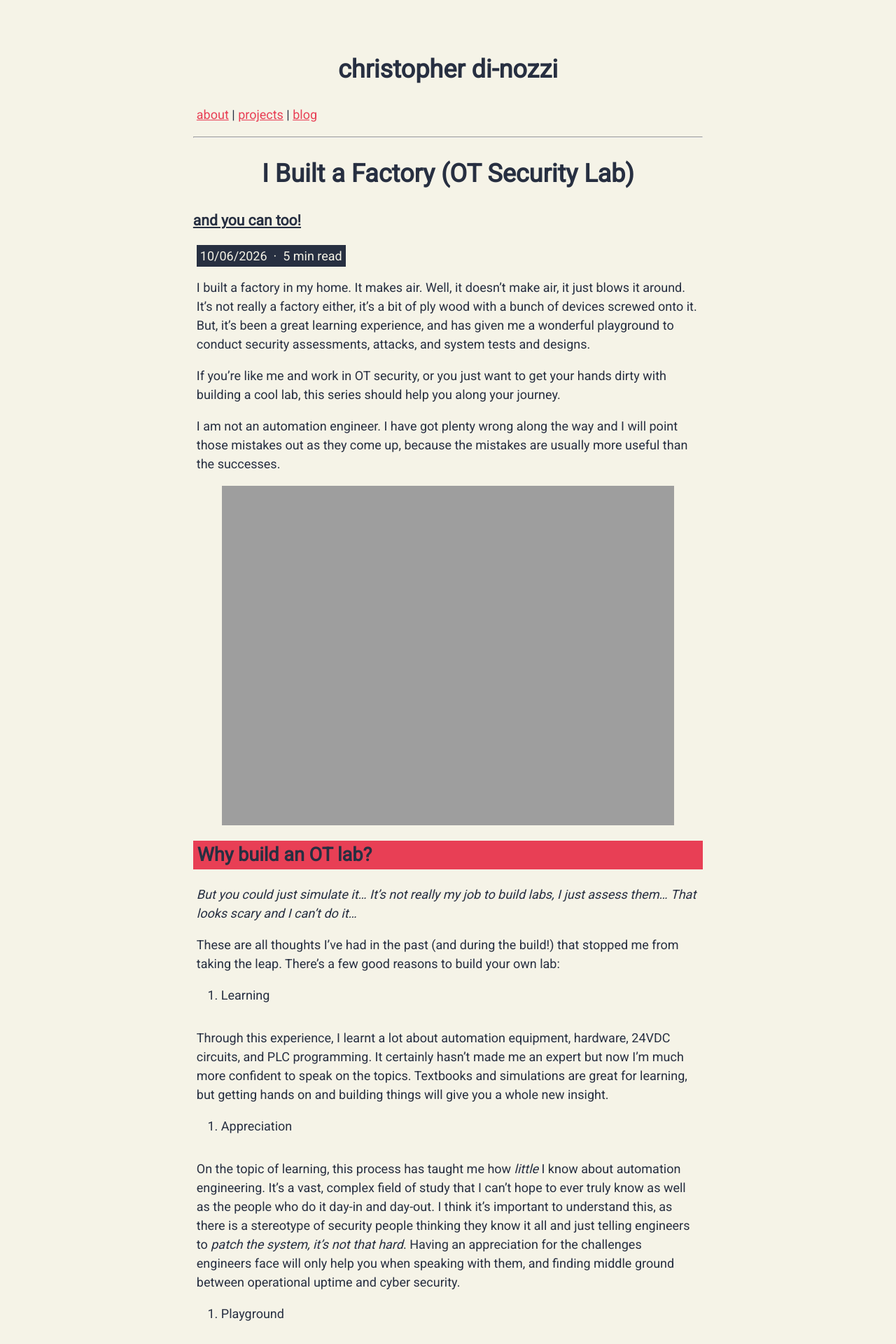
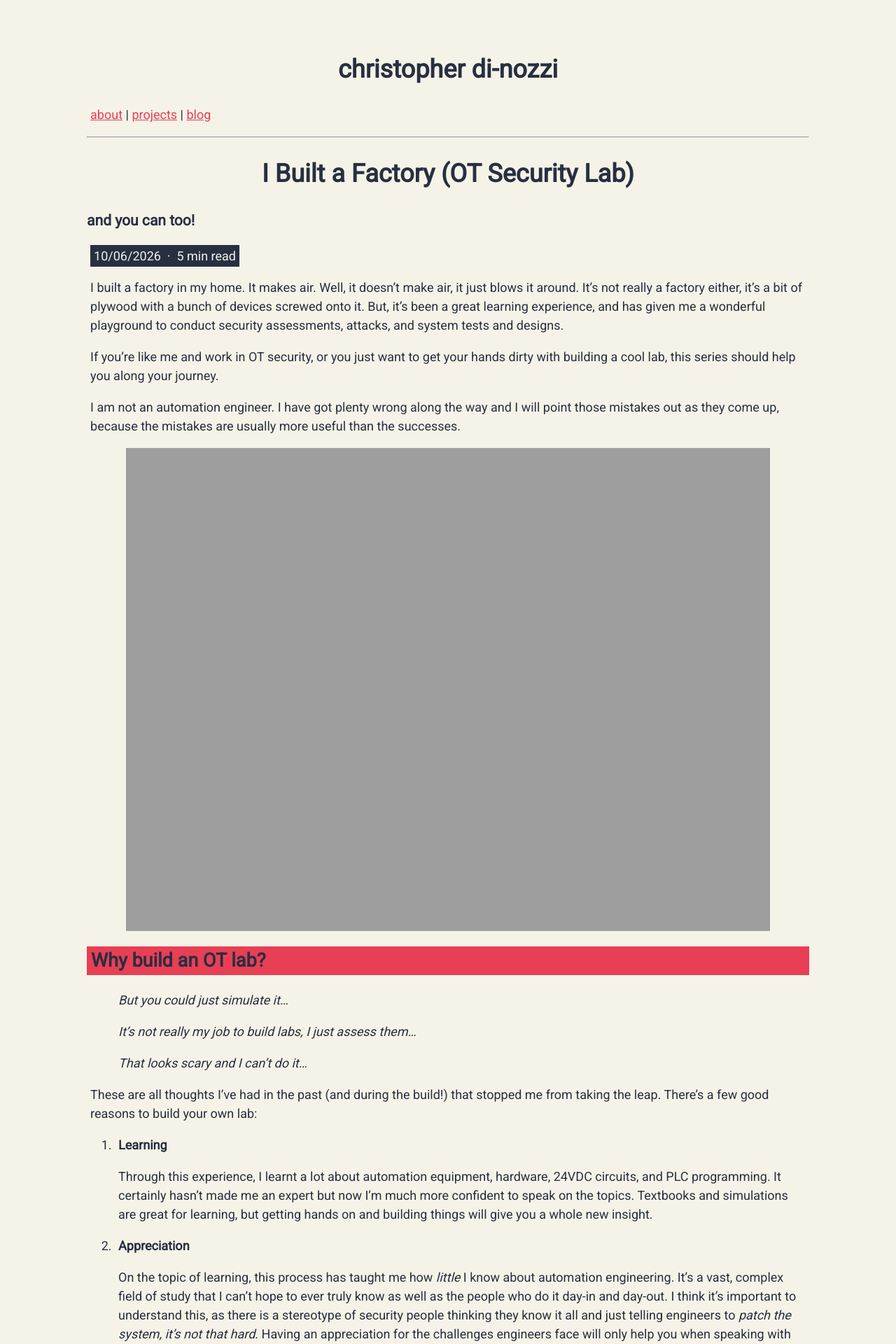
Before and after one commit to chrisdinozzi/chrisdinozzi.github.io, a Jekyll site: the page built from _posts/2026-06-10-ot-lab-intro.md, in a window 1280 px wide. Shown: the top 1920 px of the page at 70% size. Built offline with Jekyll 4.4.1, drawn with Linux system fonts in a browser that asks for light colours; some of the changed text lies outside the part shown.

Commit message:
bunch of changes

```diff
--- a/_posts/2026-06-10-ot-lab-intro.md
+++ b/_posts/2026-06-10-ot-lab-intro.md
@@ -6,37 +6,38 @@ date: 2026-06-10
 description: "An overview of my OT security lab and an index of all the upcoming blog posts related to it."
 ---
 
-I built a factory in my home. It makes air. Well, it doesn't make air, it just blows it around. It's not really a factory either, it's a bit of ply wood with a bunch of devices screwed onto it. But, it's been a great learning experience, and has given me a wonderful playground to conduct security assessments, attacks, and system tests and designs.
+I built a factory in my home. It makes air. Well, it doesn't make air, it just blows it around. It's not really a factory either, it's a bit of plywood with a bunch of devices screwed onto it. But, it's been a great learning experience, and has given me a wonderful playground to conduct security assessments, attacks, and system tests and designs.
 
 If you're like me and work in OT security, or you just want to get your hands dirty with building a cool lab, this series should help you along your journey.
-
 
 I am not an automation engineer. I have got plenty wrong along the way and I will point those mistakes out as they come up, because the mistakes are usually more useful than the successes.
 
 ![The completed OT lab on a plywood board, showing the Siemens S7-1200 PLC, power supply, ethernet switch, buttons and fan](https://cdino.net/blog/res/ot-lab-complete-rig.jpg)
 
 ## Why build an OT lab?
-*But you could just simulate it...*
-*It's not really my job to build labs, I just assess them...*
-*That looks scary and I can't do it...*
+>*But you could just simulate it...*
+
+>*It's not really my job to build labs, I just assess them...*
+
+>*That looks scary and I can't do it...*
 
 These are all thoughts I've had in the past (and during the build!) that stopped me from taking the leap. There's a few good reasons to build your own lab:
 
-1. Learning
+1. **Learning**
 
-Through this experience, I learnt a lot about automation equipment, hardware, 24VDC circuits, and PLC programming. It certainly hasn't made me an expert but now I'm much more confident to speak on the topics.
-Textbooks and simulations are great for learning, but getting hands on and building things will give you a whole new insight.
+    Through this experience, I learnt a lot about automation equipment, hardware, 24VDC circuits, and PLC programming. It certainly hasn't made me an expert but now I'm much more confident to speak on the topics.
+    Textbooks and simulations are great for learning, but getting hands on and building things will give you a whole new insight.
 
-2. Appreciation
+2. **Appreciation**
 
-On the topic of learning, this process has taught me how *little* I know about automation engineering. It's a vast, complex field of study that I can't hope to ever truly know as well as the people who do it day-in and day-out.
-I think it's important to understand this, as there is a stereotype of security people thinking they know it all and just telling engineers to *patch the system, it's not that hard*.
-Having an appreciation for the challenges engineers face will only help you when speaking with them, and finding middle ground between operational uptime and cyber security.
+    On the topic of learning, this process has taught me how *little* I know about automation engineering. It's a vast, complex field of study that I can't hope to ever truly know as well as the people who do it day-in and day-out.
+    I think it's important to understand this, as there is a stereotype of security people thinking they know it all and just telling engineers to *patch the system, it's not that hard*.
+    Having an appreciation for the challenges engineers face will only help you when speaking with them, and finding middle ground between operational uptime and cyber security.
 
-3. Playground
+3. **Playground**
 
-Building a lab like this gives you a great test bed to further your knowledge about industrial protocols (Modbus/OPC-UA), systems (UNS, SCADA, Historians), and design principles (Network Segmentation, Access Control).
-Being able to quickly spin up a new system, connect it to real hardware, and start playing, gives you an advantage over many other professionals.
+    Building a lab like this gives you a great test bed to further your knowledge about industrial protocols (Modbus/OPC-UA), systems (UNS, SCADA, Historians), and design principles (Network Segmentation, Access Control).
+    Being able to quickly spin up a new system, connect it to real hardware, and start playing, gives you an advantage over many other professionals.
 
 ## Who is this for?
 If you work in OT security and have never had your hands on the hardware, this is for you. If you come from IT and want to understand what makes OT different, this is for you too. And if you just want to build a PLC lab on your kitchen table, the build posts should get you most of the way there.
@@ -54,15 +55,18 @@ I wouldn't encourage *anyone* to copy and paste what I've done, for two reasons:
 ## The Series
 There are 4 main parts to this series that follows a fairly logical flow.
 ### Design
-- OT Homelab Design - the high level view on the hardware build, network, and systems
+- **OT Homelab Design** - the high level view on the hardware build, network, and systems
+
 ### Build
-- The Rig - building the actual hardware-on-a-board. This won't be extensive, step-by-step, but will include some of my choices during the build and some helpful tips to avoid the mistakes I made. This will also include configuring and programming the PLC.
-- UNS - The architecture and implementation of my UNS system
-- SCADA and Historian - The architecture and implementation of my SCADA and Historian systems.
+- **The Rig** - building the actual hardware-on-a-board. This won't be extensive, step-by-step, but will include some of my choices during the build and some helpful tips to avoid the mistakes I made. This will also include configuring and programming the PLC.
+- **UNS** - The architecture and implementation of my UNS system
+- **SCADA and Historian** - The architecture and implementation of my SCADA and Historian systems.
+
 ### Attack
-- Attacking the PLC - conducting attacks against HTTP, Modbus, and OPC-UA protocols, looking at existing tools, what they really do, and what the real risks are.
-- Modbus MITM - a dedicated article diving deep into Modbus MITM attacks.
+- **Attacking the PLC** - conducting attacks against HTTP, Modbus, and OPC-UA protocols, looking at existing tools, what they really do, and what the real risks are.
+- **Modbus MITM** - a dedicated article diving deep into Modbus MITM attacks.
+
 ### Defend
-- Hardening the PLC - how to reduce the attack surface of your PLC and why it's effective at reducing real risk
-- Securing the Systems - hardening our OT systems
-- Detection - what we can't stop, we want to at least know about!
+- **Hardening the PLC** - how to reduce the attack surface of your PLC and why it's effective at reducing real risk
+- **Securing the Systems** - hardening our OT systems
+- **Detection** - what we can't stop, we want to at least know about!
--- a/style.css
+++ b/style.css
@@ -21,7 +21,7 @@ body{
     margin:0% 10% 0% 10%;
     padding: 5% 5% 5% 5%;
     padding: 16px;
-    max-width: 72ch;
+    max-width: 102ch;
     margin: 0 auto;
     text-align:left;
 }
@@ -66,7 +66,7 @@ h2,h3{
 }
 
 h3{
-    text-decoration: underline;
+    /* text-decoration: underline; */
 }
 
 #date-read-time{
```
Also changed, not shown: _posts/2026-06-10-ot-lab-design.md (added, +114 -0 lines), _posts/2026-06-17-ot-homelab-design.md (deleted, +0 -15 lines), blog/res/ot-lab-button-wiring.png (added), blog/res/ot-lab-network.png (added).
